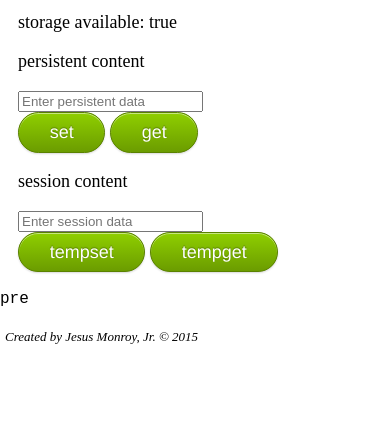
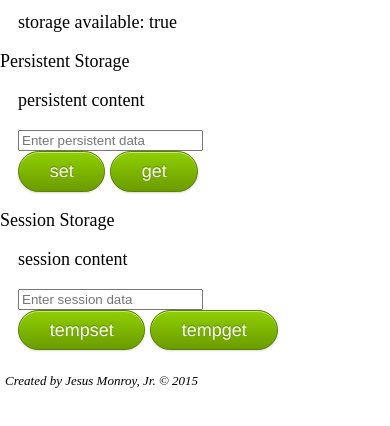
Before and after one commit to jessemonroy650/cordova-storage-localstorage, a plain HTML site: page index.html in a window 390 px wide. Shown: the part 46-472 px from the top of the page. Drawn offline with Linux system fonts and the light colour scheme; some packages are replaced by stand-ins of ours.

Commit message:
final cleanup of public release

```diff
--- a/index.html
+++ b/index.html
@@ -24,19 +24,20 @@
 </div>
 
 <div id=alabel style="margin:1em;clear:both;">storage available: <span id=storeavailable>content</span></div>
+<div>Persistent Storage</div>
 <div id=storelocal style="margin:1em;">persistent content</div>
 <div id=butts style="margin:1em;">
     <input id=pdata type=text placeholder="Enter persistent data" /><br>
     <button id=set class="button button-pill button-action button-large">set</button>
     <button id=get class="button button-pill button-action button-large">get</button>
 </div>
+<div>Session Storage</div>
 <div id=storesession style="margin:1em;">session content</div>
 <div id=butts style="margin:1em;">
     <input id=sdata type=text placeholder="Enter session data" /><br>
     <button id=tempset class="button button-pill button-action button-large">tempset</button>
     <button id=tempget class="button button-pill button-action button-large">tempget</button>
 </div>
-<pre id=info>pre</pre>
 
 <div class="copyright" style="padding:5px;align:left;font-style:italic;font-size:small;">
     <span id=copyright>Created by Jesus Monroy, Jr. &copy; 2015</span>
```
